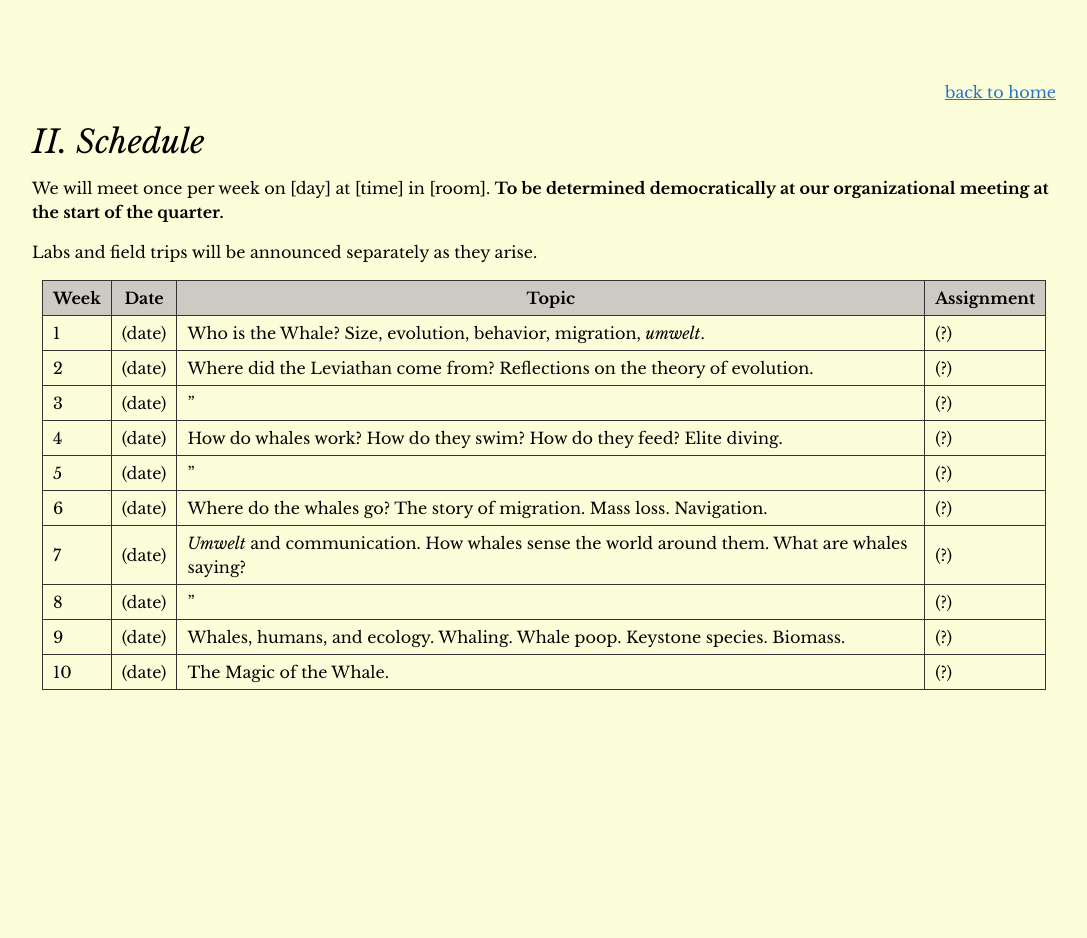
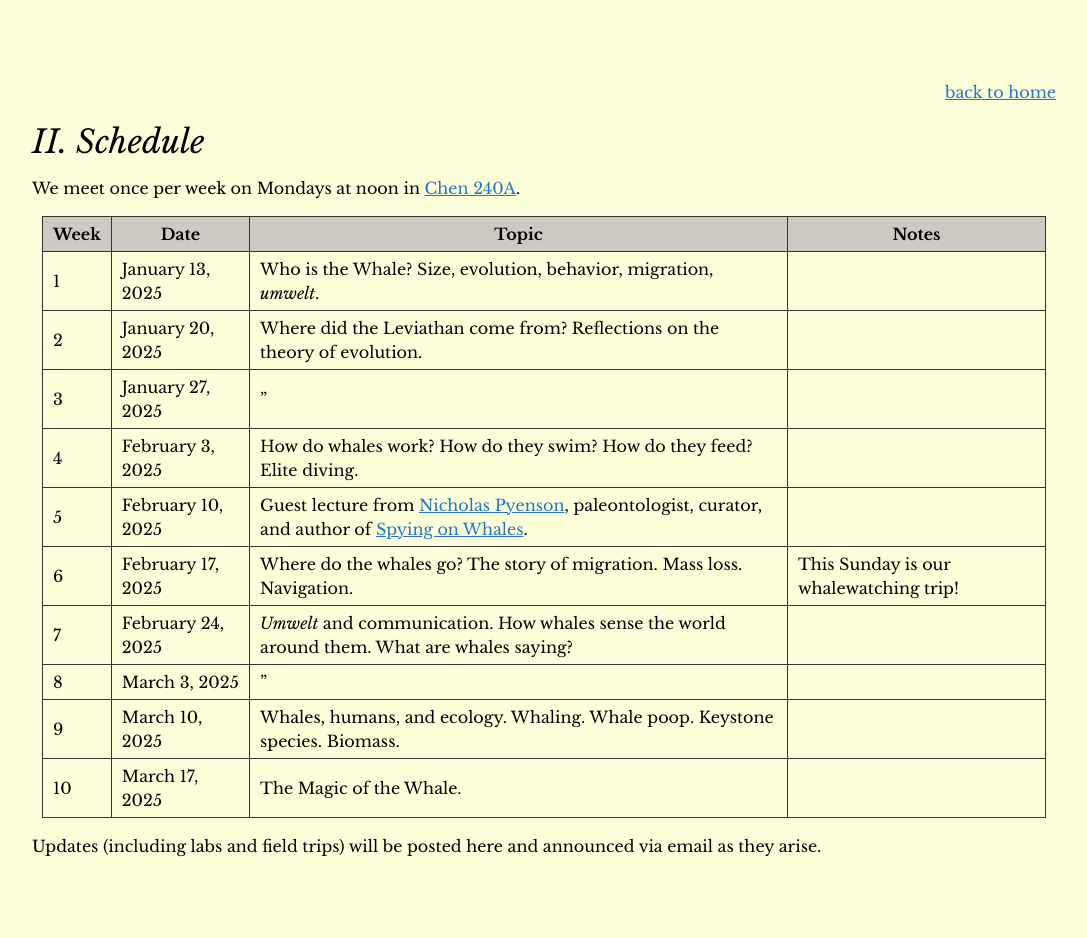
Before and after one commit to RPGroup-PBoC/whale, a Jekyll site: the page built from schedule.md, in a window 1280 px wide. Shown: the whole page, without its empty margins (96-1183 px from the left). Built offline with Jekyll 4.4.1, drawn with Linux system fonts in a browser that asks for light colours; before the commit the page ends 900 px from its top, so only the background shows below that.

Commit message:
populate some dates and info

```diff
--- a/schedule.md
+++ b/schedule.md
@@ -5,19 +5,19 @@ title: Schedule
 
 # II. Schedule
 
-We will meet once per week on [day] at [time] in [room]. **To be determined democratically at our organizational meeting at the start of the quarter.**
+We meet once per week on Mondays at noon in [Chen 240A](https://www.caltech.edu/map/campus/tianqiao-and-chrissy-chen-neuroscience-research-building).
 
-Labs and field trips will be announced separately as they arise.
+| Week | Date | Topic | Notes |
+| -- | -- | -- | -- |
+| 1 | January 13, 2025 | Who is the Whale? Size, evolution, behavior, migration, _umwelt_. | |
+| 2 | January 20, 2025 | Where did the Leviathan come from? Reflections on the theory of evolution. | |
+| 3 | January 27, 2025 | " | |
+| 4 | February 3, 2025 | How do whales work? How do they swim? How do they feed? Elite diving. | |
+| 5 | February 10, 2025 | Guest lecture from [Nicholas Pyenson](https://en.wikipedia.org/wiki/Nicholas_Pyenson), paleontologist, curator, and author of [Spying on Whales](https://books.google.com/books/about/Spying_on_Whales.html?id=95yaDwAAQBAJ). | |
+| 6 | February 17, 2025 | Where do the whales go? The story of migration. Mass loss. Navigation. | This Sunday is our whalewatching trip! |
+| 7 | February 24, 2025 | _Umwelt_ and communication. How whales sense the world around them. What are whales saying? | |
+| 8 | March 3, 2025 | " | |
+| 9 | March 10, 2025 | Whales, humans, and ecology. Whaling. Whale poop. Keystone species. Biomass. | |
+| 10 | March 17, 2025 | The Magic of the Whale. | |
 
-| Week | Date | Topic | Assignment |
-| -- | -- | -- | -- |
-| 1 | (date) | Who is the Whale? Size, evolution, behavior, migration, _umwelt_. | (?) |
-| 2 | (date) | Where did the Leviathan come from? Reflections on the theory of evolution. | (?) |
-| 3 | (date) | " | (?) |
-| 4 | (date) | How do whales work? How do they swim? How do they feed? Elite diving. | (?) |
-| 5 | (date) | " | (?) |
-| 6 | (date) | Where do the whales go? The story of migration. Mass loss. Navigation. | (?) |
-| 7 | (date) | _Umwelt_ and communication. How whales sense the world around them. What are whales saying? | (?) |
-| 8 | (date) | " | (?) |
-| 9 | (date) | Whales, humans, and ecology. Whaling. Whale poop. Keystone species. Biomass. | (?) |
-| 10 | (date) | The Magic of the Whale. | (?) |
+Updates (including labs and field trips) will be posted here and announced via email as they arise.
```
Also changed, not shown: homework.md (+0 -12 lines), readings.md (+19 -0 lines).
